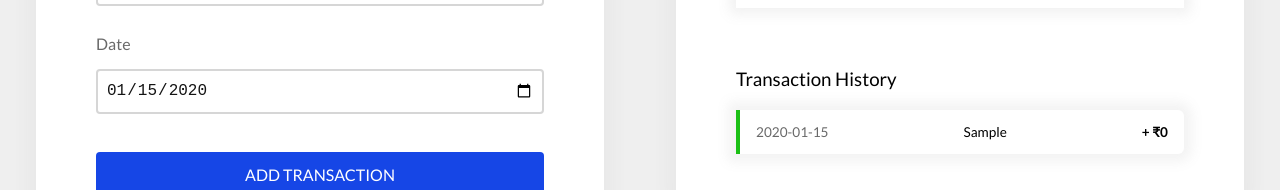
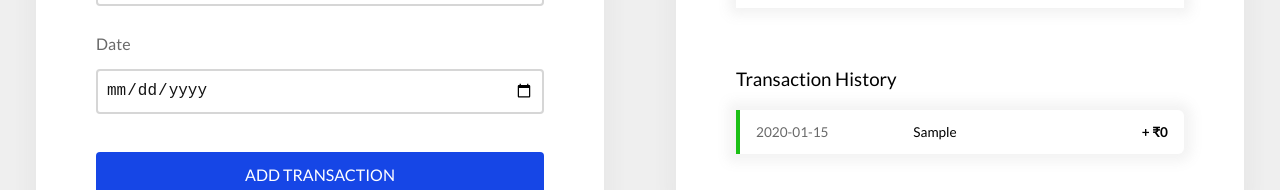
Before and after one commit to arravind-r/Simple-React-Accounting-App, a React (Create React App) app: page / in a window 1280 px wide. Both pictures are taken after typing "Sample", "2020-01-15" into the empty fields and a click on the button "ADD TRANSACTION". Shown: the part 428-618 px from the top of the page. Built offline with nearby package versions, Linux system fonts and the light colour scheme.

Commit message:
Minor Fixes

```diff
--- a/src/components/AddTransactions.js
+++ b/src/components/AddTransactions.js
@@ -24,6 +24,7 @@ export const AddTransactions = () => {
 
     setTransactionName("");
     setTransactionAmount("0");
+    setTransactionDate("mm-dd-yyyy");
   };
 
   return (
@@ -56,8 +57,6 @@ export const AddTransactions = () => {
           <input
             type="date"
             name="transactionDate"
-            placeholder="Transaction Date"
-            data-date-format="DD MM YYYY"
             value={transactionDate}
             onChange={(e) => setTransactionDate(e.target.value)}
           />
--- a/src/components/Balance.js
+++ b/src/components/Balance.js
@@ -16,7 +16,9 @@ export const Balance = () => {
   return (
     <div>
       <h3>Your Balance</h3>
-      <h1>₹ {totalAmounts}</h1>
+      <h1 className={totalAmounts < 0 ? "amtRed" : "amtBlack"}>
+        ₹ {totalAmounts}
+      </h1>
     </div>
   );
 };
--- a/src/style.scss
+++ b/src/style.scss
@@ -136,6 +136,14 @@ body {
       margin: 0;
     }
 
+    .amtBlack {
+      color: #000000;
+    }
+
+    .amtRed {
+      color: #cc201a;
+    }
+
     .income-expense-container {
       margin: 40px 0 60px;
       .income-expense-wrap {
@@ -205,14 +213,17 @@ body {
           .amount,
           .label {
             font-size: 0.85rem;
+            width: 33.33%;
           }
 
           .date {
             color: #696969;
+            margin-right: 30px;
           }
 
           .amount {
             font-weight: 700;
+            text-align: right;
           }
 
           button {
```
Also changed, not shown: src/context/GlobalState.js (+4 -4 lines).
